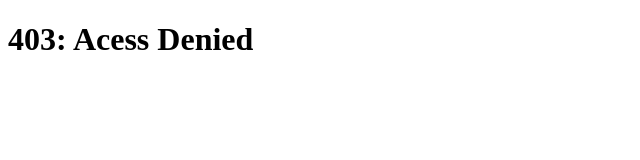
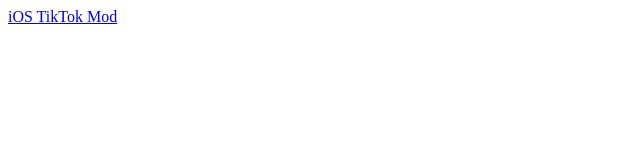
Before and after one commit to v217log/tiktokmodcloud, a plain HTML site: page index.html in a window 1280 px wide. Shown: the whole page, without its empty margins (0-640 px from the left). Drawn offline with Linux system fonts and the light colour scheme.

Commit message:
Update index.html

```diff
--- a/index.html
+++ b/index.html
@@ -1,8 +1,11 @@
 <!DOCTYPE html>
 <html>
 <head>
-  <title>403:Acess Denied</title>
+  <title>e</title>
 </title>
   </head>
 <body>
-  <h1>403: Acess Denied
+  <a href="\androidmodcloud.html>TikTok Mod Android</a>
+           <a href=\iOSTTmod.html>iOS TikTok Mod</a>
+           </body>
+           </html>
```
